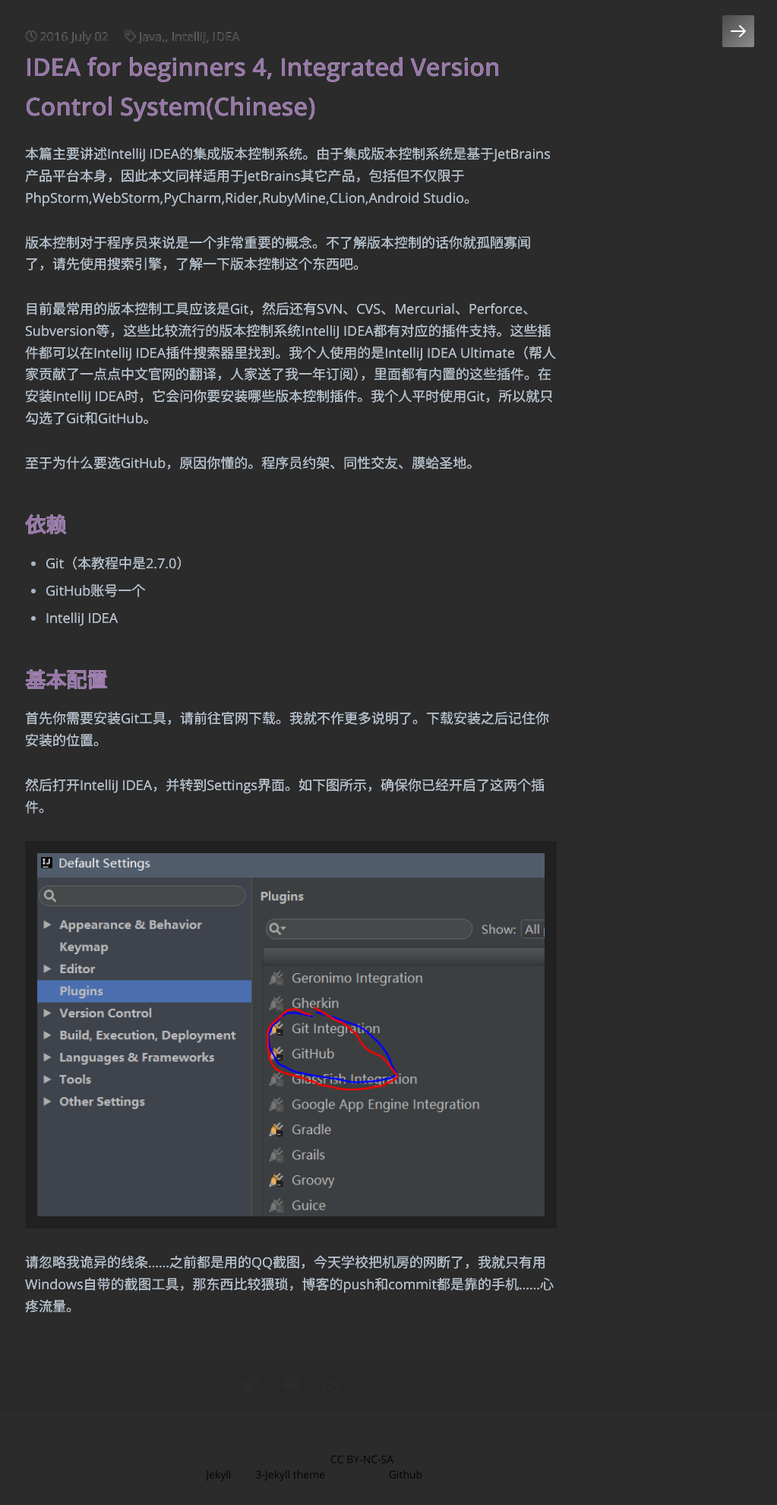
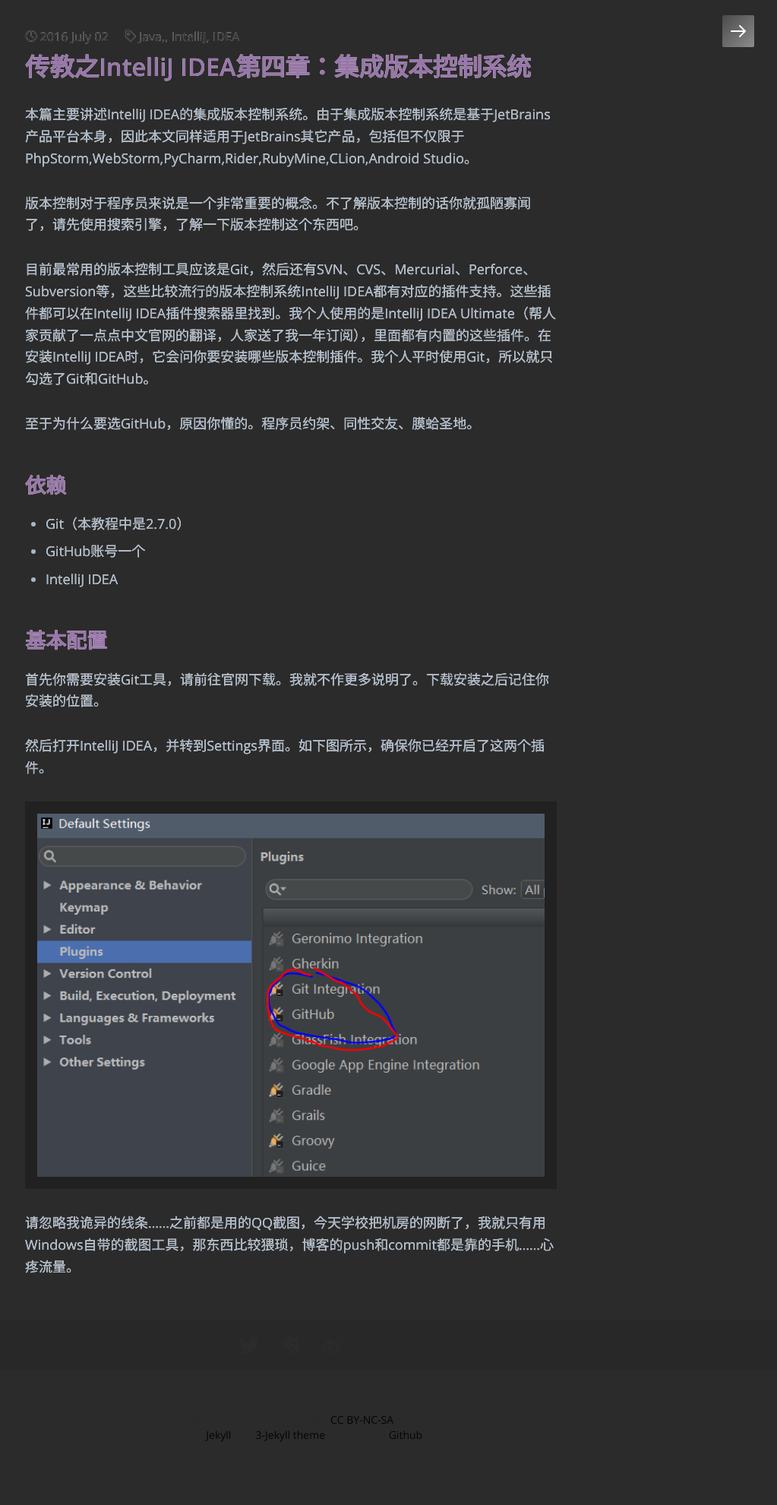
Before and after one commit to kangkangkang/ice1000.github.io, a Jekyll site: the page built from _posts/Java/2016-7-2-LearnIDEA4.md, in a window 1280 px wide. Shown: the whole page at 76% size, without its empty margins (257-1280 px from the left). Built offline with Jekyll 4.4.1, drawn with Linux system fonts in a browser that asks for light colours; some web fonts are replaced.

Commit message:
commit via a script

```diff
--- a/_posts/Java/2016-6-26-LearnIDEA.md
+++ b/_posts/Java/2016-6-26-LearnIDEA.md
@@ -1,6 +1,6 @@
 ---
 layout: post
-title: IDEA for beginners 1 Introduction (Chinese)
+title: 传教之IntelliJ IDEA第一章：IntelliJ IDEA的下载与安装
 category: Java
 tags: Java, IntelliJ IDEA, JetBrains
 keywords: Java,IDEA,IntelliJ,PhpStorm,WebStorm,PyCharm,Rider,RubyMine,CLion,
--- a/_posts/Java/2016-6-26-LearnIDEA2.md
+++ b/_posts/Java/2016-6-26-LearnIDEA2.md
@@ -1,6 +1,6 @@
 ---
 layout: post
-title: IDEA for beginners 2 Keymap 1 (Chinese)
+title: 传教之IntelliJ IDEA第二章：快捷键（一）(Chinese)
 category: Java
 tags: Java, JetBrains
 keywords: Java,IDEA, PhpStorm,WebStorm,PyCharm,Rider,RubyMine,CLion,Android Studio
--- a/_posts/Java/2016-7-2-LearnIDEA4.md
+++ b/_posts/Java/2016-7-2-LearnIDEA4.md
@@ -1,6 +1,6 @@
 ---
 layout: post
-title: IDEA for beginners 4, Integrated Version Control System(Chinese)
+title: 传教之IntelliJ IDEA第四章：集成版本控制系统
 category: Java
 tags: Java, IntelliJ IDEA
 keywords: Java,IDEA, PhpStorm,WebStorm,PyCharm,Rider,RubyMine,CLion,Android Studio,Git,GitHub
```
Also changed, not shown: _posts/Android/2016-7-3-AndroidNewTech.md (+1 -1 lines).
